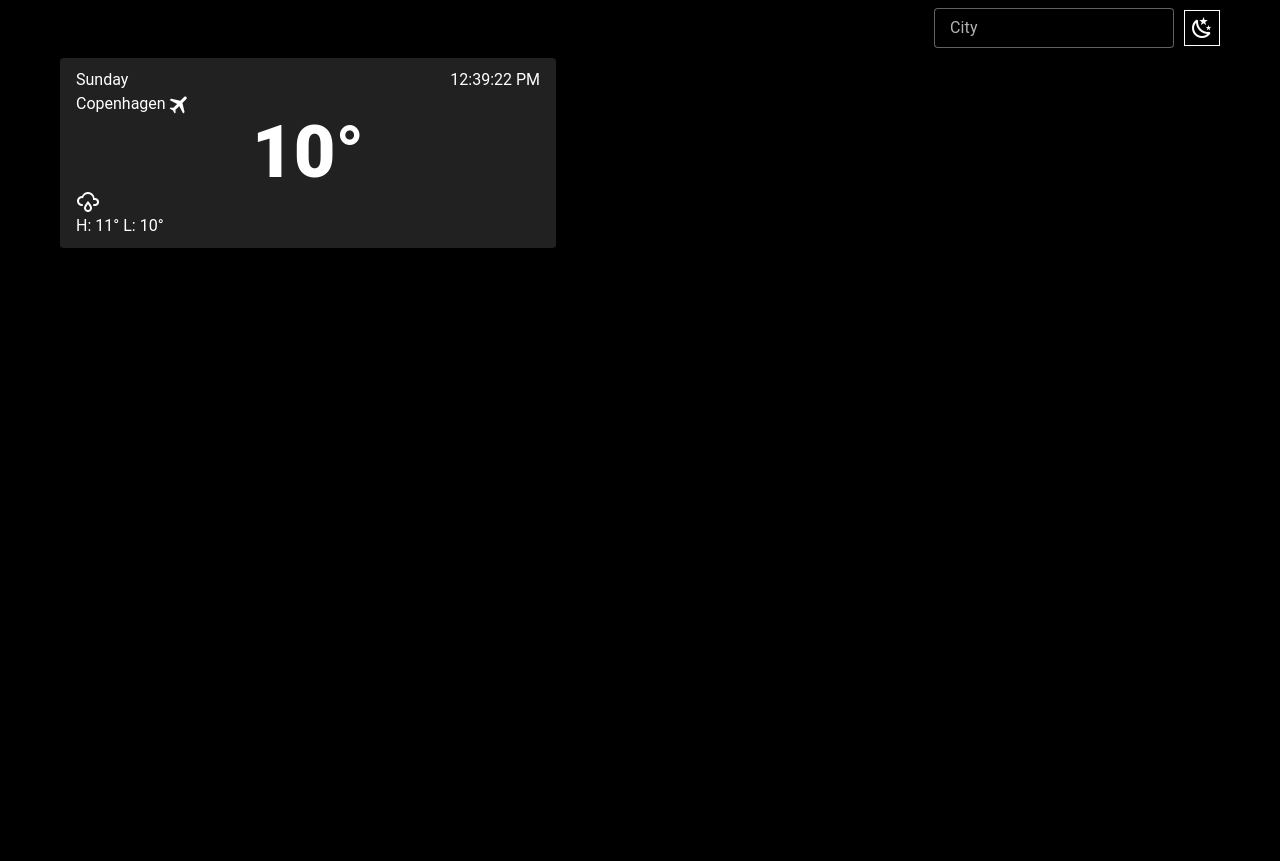
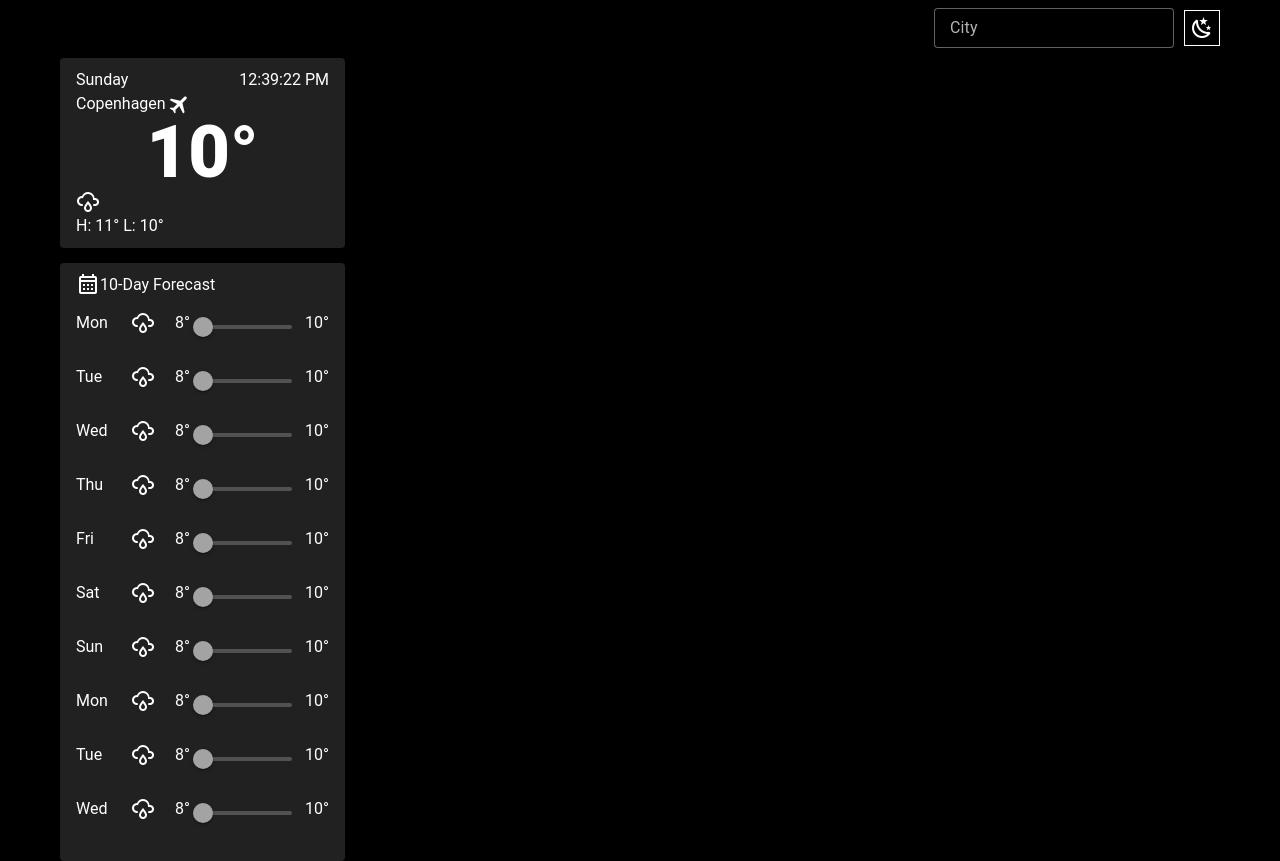
Before and after one commit to amaanhassim/weather-app, a Vue app: page /#/ in a window 1280 px wide. Built offline with nearby package versions, Linux system fonts and the light colour scheme.

Commit message:
10 day forecast with slider

```diff
--- a/src/views/HomeView.vue
+++ b/src/views/HomeView.vue
@@ -20,6 +20,24 @@
           <div>H: 11&deg; L: 10&deg;</div>
         </v-card-item>
       </v-card>
+
+      <v-card>
+        <v-card-item>
+          <v-icon icon="mdi-calendar-month-outline"></v-icon>
+          <span>10-Day Forecast</span>
+          <div class="mt-3.5">
+            <div class="day-forcast-ct" v-for="day in days" :key="day">
+              <span>{{ day }}</span>
+              <v-icon icon="mdi-weather-rainy"></v-icon>
+              <div class="temp-range-ct">
+                <span>8&deg;</span>
+                <v-slider></v-slider>
+                <span>10&deg;</span>
+              </div>
+            </div>
+          </div>
+        </v-card-item>
+      </v-card>
     </div>
     <div class="col-2"></div>
     <div class="col-3"></div>
@@ -29,6 +47,22 @@
 <script>
 export default {
   name: "HomeView",
+  data() {
+    return {
+      days: [
+        "Mon",
+        "Tue",
+        "Wed",
+        "Thu",
+        "Fri",
+        "Sat",
+        "Sun",
+        "Mon",
+        "Tue",
+        "Wed",
+      ],
+    };
+  },
 };
 </script>
 
@@ -36,7 +70,7 @@ export default {
 .content-ct {
   height: 100vh;
   display: grid;
-  grid-template-columns: 1fr 1fr 1 fr;
+  grid-template-columns: 1fr 2fr 1fr;
   grid-template-rows: 1fr;
   gap: 0px 10px;
   grid-template-areas: "col-1 col-2 col-3";
@@ -44,6 +78,9 @@ export default {
 
 .col-1 {
   grid-area: col-1;
+  display: flex;
+  flex-direction: column;
+  row-gap: 15px;
 }
 
 .col-2 {
@@ -53,4 +90,16 @@ export default {
 .col-3 {
   grid-area: col-3;
 }
+
+.day-forcast-ct {
+  display: grid;
+  grid-template-columns: 35px auto 1fr;
+  column-gap: 20px;
+}
+
+.temp-range-ct {
+  display: grid;
+  grid-template-columns: auto 1fr auto;
+  column-gap: 5px;
+}
 </style>
```
